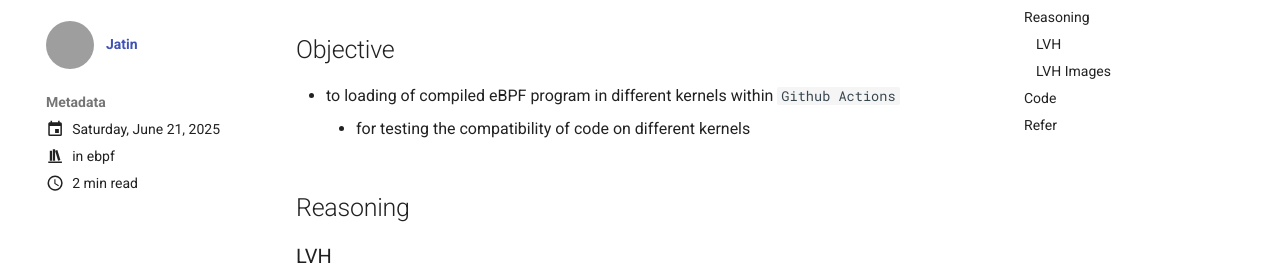
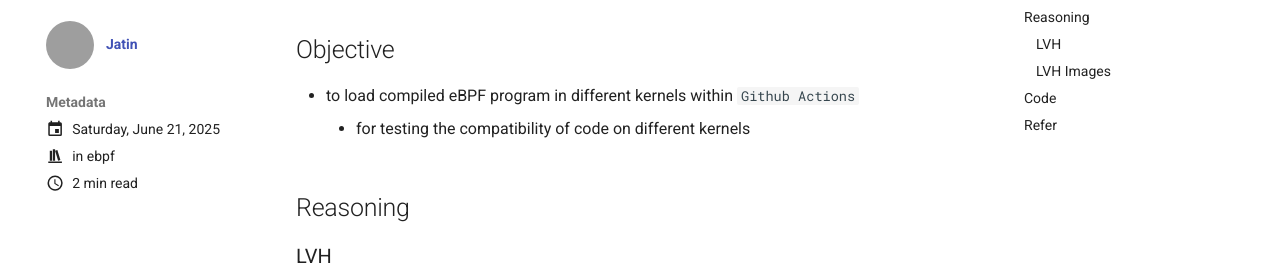
Before and after one commit to h0x0er/h0x0er.github.io, an MkDocs documentation site: the page built from docs/blog/posts/ebpf-loading.md, in a window 1280 px wide and 900 px high. Shown: the part 196-474 px from the top of the window. Built offline with MkDocs 1.6.1 and Material for MkDocs 9.7.7, drawn with Linux system fonts in a browser that asks for light colours; emoji names are drawn with the system emoji font; grey boxes are pictures that could not be loaded.

Commit message:
memories: fix

```diff
--- a/docs/blog/posts/ebpf-loading.md
+++ b/docs/blog/posts/ebpf-loading.md
@@ -11,7 +11,7 @@ categories:
 
 ## Objective
 
-- to loading of compiled eBPF program in different kernels within `Github Actions`
+- to load compiled eBPF program in different kernels within `Github Actions`
     - for testing the compatibility of code on different kernels
 
 <!-- more -->
```
